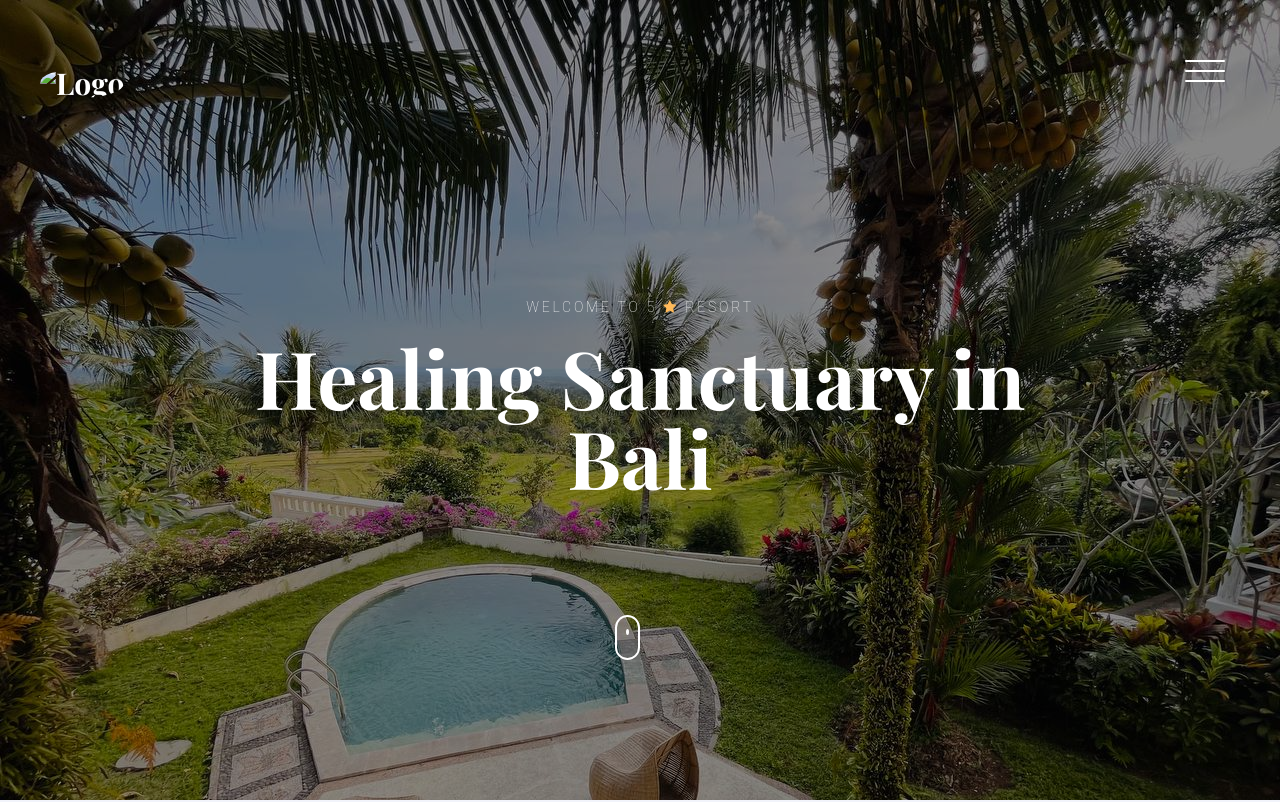
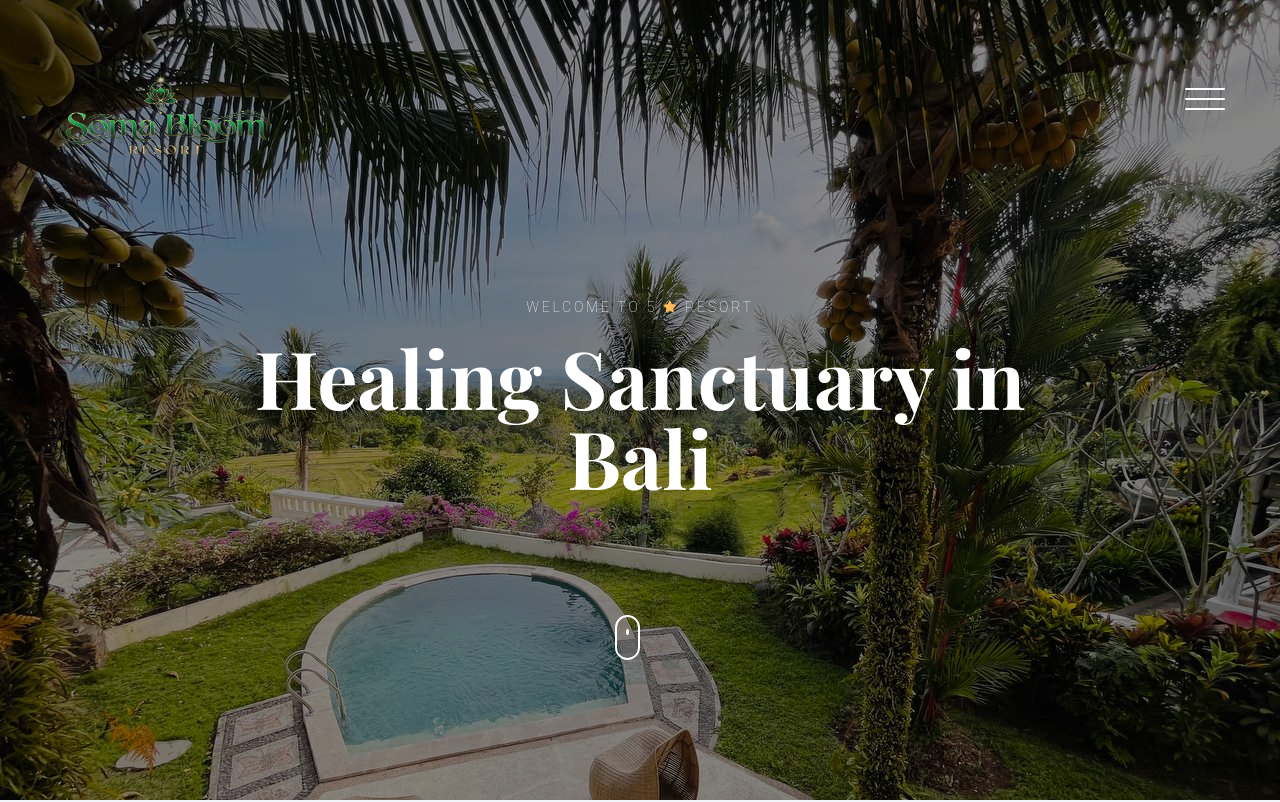
Before and after one commit to somabloomresort/somabloomresortweb, a plain HTML site: page index.html in a window 1280 px wide. Shown: the top 802 px of the page. Drawn offline with nearby package versions, Linux system fonts and the light colour scheme; files whose address does not match are found by name; a web font is replaced by a local one.

Commit message:
change logo

```diff
--- a/index.html
+++ b/index.html
@@ -29,7 +29,7 @@
     <header class="site-header js-site-header">
       <div class="container-fluid">
         <div class="row align-items-center">
-          <div class="col-6 col-lg-4 site-logo" data-aos="fade"> <a href="index.html"><img src="images/logo.psd" alt="Logo" width="250" height="100" style="border-radius: 50%;"></a></div>
+          <div class="col-6 col-lg-4 site-logo" data-aos="fade"> <a href="index.html"><img src="images/logo.png" alt="Logo" width="250" height="100" style="border-radius: 50%;"></a></div>
           <div class="col-6 col-lg-8">
 
 
```
Also changed, not shown: images/logo.png (added), 1 other file.
